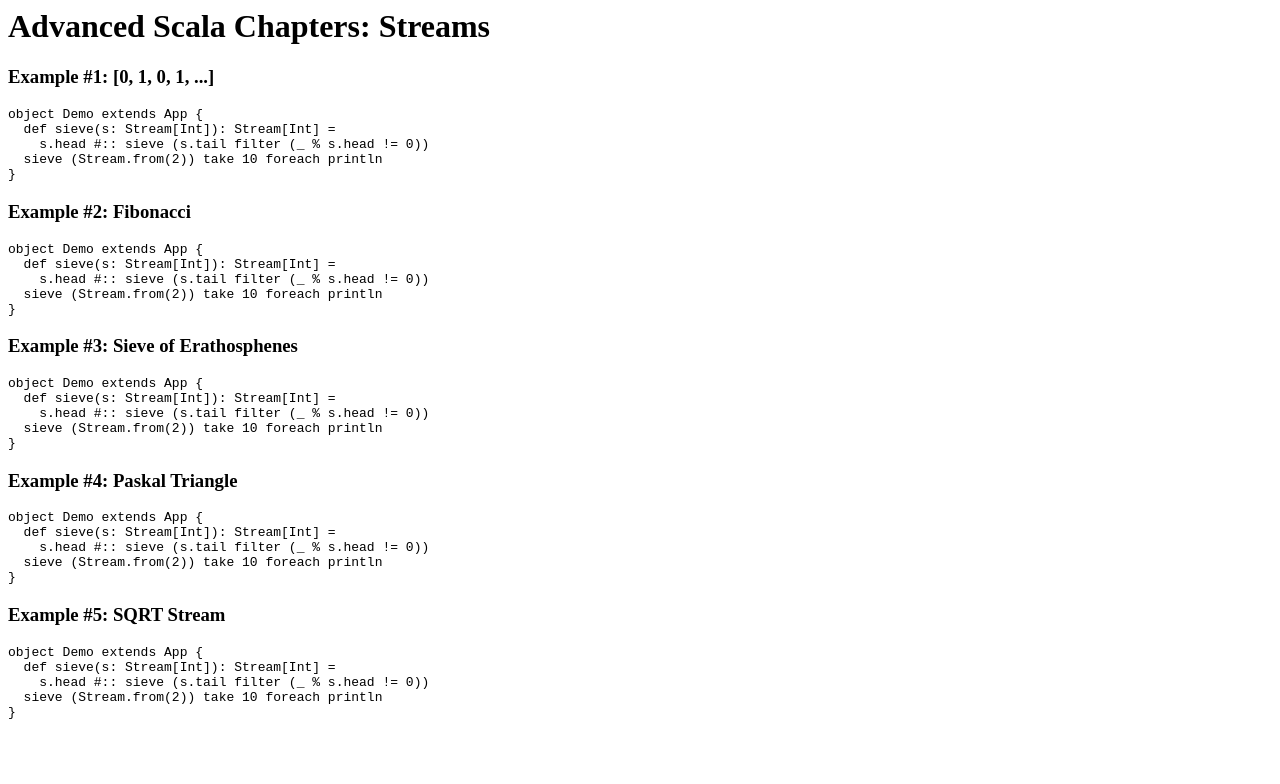
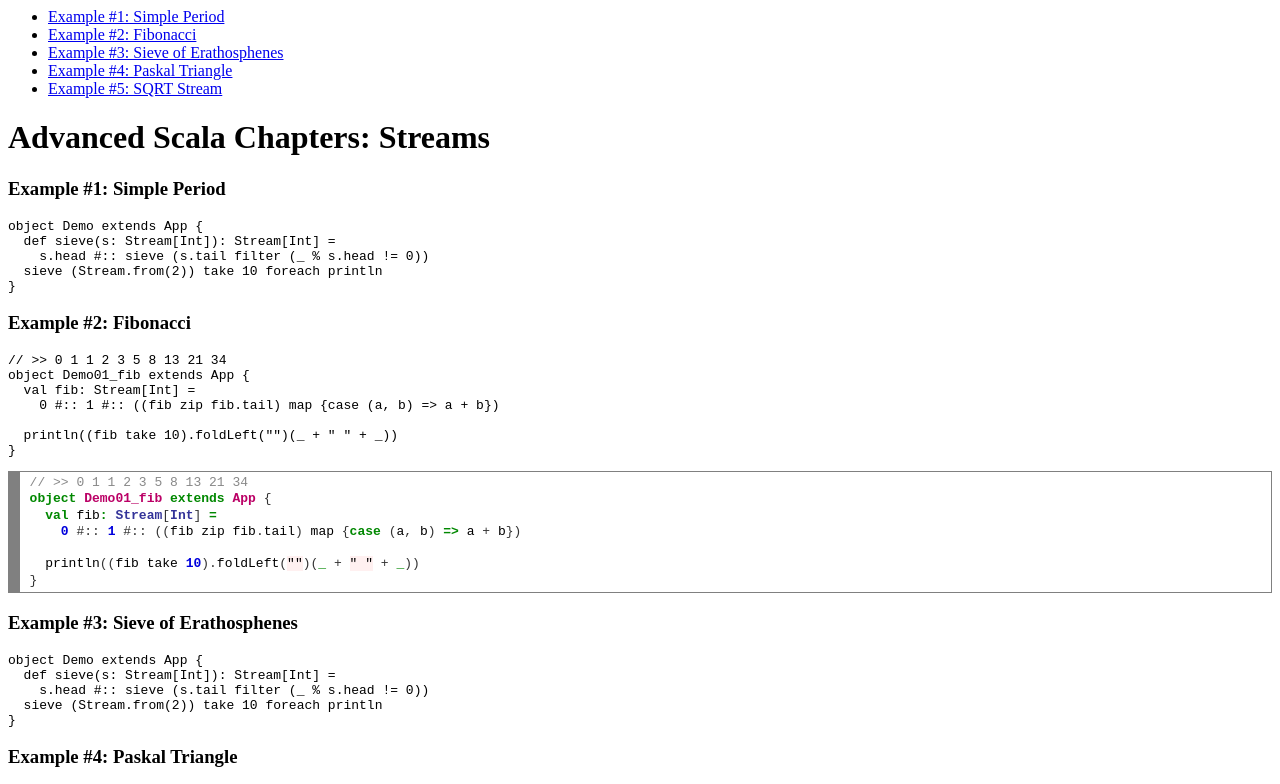
Before and after one commit to bonm/golovach-ivan.github.io, a plain HTML site: page scala/advanced-chapters/streams.html in a window 1280 px wide. Shown: the top 784 px of the page. Drawn offline with Linux system fonts and the light colour scheme.

Commit message:
minor changes to scala streams

```diff
--- a/scala/advanced-chapters/streams.html
+++ b/scala/advanced-chapters/streams.html
@@ -1,6 +1,14 @@
 <html>
+<ul>
+<li><a href="#example-1">Example #1: Simple Period</a></li>
+<li><a href="#example-2">Example #2: Fibonacci</a></li>
+<li><a href="#example-3">Example #3: Sieve of Erathosphenes</a></li>
+<li><a href="#example-4">Example #4: Paskal Triangle</a></li>
+<li><a href="#example-5">Example #5: SQRT Stream</a></li>
+</ul>
+
 <h1>Advanced Scala Chapters: Streams</h1>
-<h3>Example #1: [0, 1, 0, 1, ...]</h3>
+<h3 id = "example-1">Example #1: Simple Period</h3>
 <pre>
 object Demo extends App {
   def sieve(s: Stream[Int]): Stream[Int] =
@@ -9,14 +17,25 @@ object Demo extends App {
 }
 </pre>
 
-<h3>Example #2: Fibonacci</h3>
+<h3 id = "example-2">Example #2: Fibonacci</h3>
 <pre>
-object Demo extends App {
-  def sieve(s: Stream[Int]): Stream[Int] =
-    s.head #:: sieve (s.tail filter (_ % s.head != 0))
-  sieve (Stream.from(2)) take 10 foreach println
+// >> 0 1 1 2 3 5 8 13 21 34
+object Demo01_fib extends App {
+  val fib: Stream[Int] =
+    0 #:: 1 #:: ((fib zip fib.tail) map {case (a, b) => a + b})
+
+  println((fib take 10).foldLeft("")(_ + " " + _))
 }
 </pre>
+<!-- HTML generated using hilite.me --><div style="background: #ffffff; overflow:auto;width:auto;border:solid gray;border-width:.1em .1em .1em .8em;padding:.2em .6em;"><pre style="margin: 0; line-height: 125%"><span style="color: #888888">// &gt;&gt; 0 1 1 2 3 5 8 13 21 34</span>
+<span style="color: #008800; font-weight: bold">object</span> <span style="color: #BB0066; font-weight: bold">Demo01_fib</span> <span style="color: #008800; font-weight: bold">extends</span> <span style="color: #BB0066; font-weight: bold">App</span> <span style="color: #333333">{</span>
+  <span style="color: #008800; font-weight: bold">val</span> fib<span style="color: #008800; font-weight: bold">:</span> <span style="color: #333399; font-weight: bold">Stream</span><span style="color: #333333">[</span><span style="color: #333399; font-weight: bold">Int</span><span style="color: #333333">]</span> <span style="color: #008800; font-weight: bold">=</span>
+    <span style="color: #0000DD; font-weight: bold">0</span> <span style="color: #333333">#::</span> <span style="color: #0000DD; font-weight: bold">1</span> <span style="color: #333333">#::</span> <span style="color: #333333">((</span>fib zip fib<span style="color: #333333">.</span>tail<span style="color: #333333">)</span> map <span style="color: #333333">{</span><span style="color: #008800; font-weight: bold">case</span> <span style="color: #333333">(</span>a<span style="color: #333333">,</span> b<span style="color: #333333">)</span> <span style="color: #008800; font-weight: bold">=&gt;</span> a <span style="color: #333333">+</span> b<span style="color: #333333">})</span>
+
+  println<span style="color: #333333">((</span>fib take <span style="color: #0000DD; font-weight: bold">10</span><span style="color: #333333">).</span>foldLeft<span style="color: #333333">(</span><span style="background-color: #fff0f0">&quot;&quot;</span><span style="color: #333333">)(</span><span style="color: #008800; font-weight: bold">_</span> <span style="color: #333333">+</span> <span style="background-color: #fff0f0">&quot; &quot;</span> <span style="color: #333333">+</span> <span style="color: #008800; font-weight: bold">_</span><span style="color: #333333">))</span>
+<span style="color: #333333">}</span>
+</pre></div>
+
 
 <h3>Example #3: Sieve of Erathosphenes</h3>
 <pre>
```
